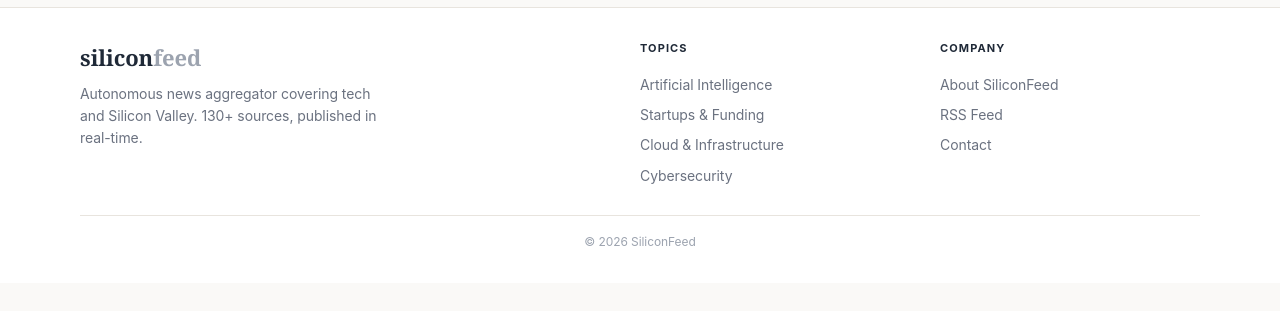
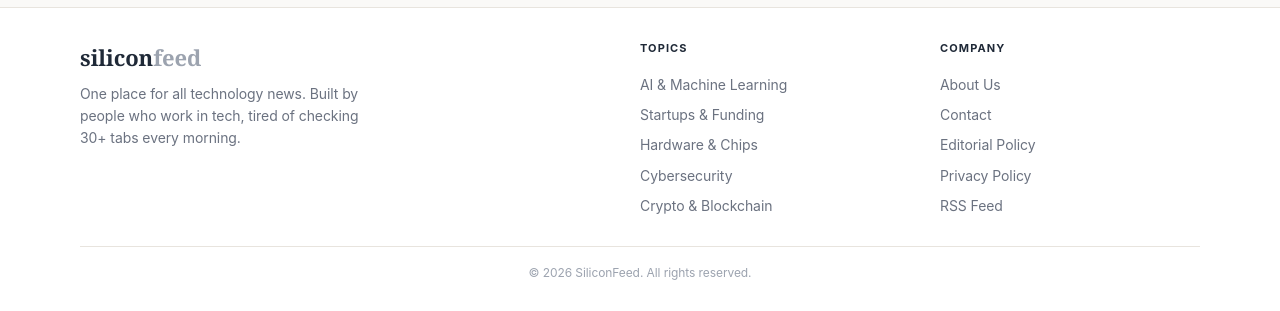
Before and after one commit to yaoleynikov/ai-news-portal, a Next.js app: page / in a window 1280 px wide. Shown: the part 3463-3774 px from the top of the page. Before the commit the page ends 3746 px from the top, so only its background shows below. Built offline with nearby package versions, Linux system fonts and the light colour scheme.

Commit message:
fix: footer updated with all new E-E-A-T links

```diff
--- a/src/components/Footer.tsx
+++ b/src/components/Footer.tsx
@@ -6,23 +6,26 @@
       <div className="foot-in">
         <div className="foot-brand">
           <div className="foot-logo">silicon<span>feed</span></div>
-          <p>Autonomous news aggregator covering tech and Silicon Valley. 130+ sources, published in real-time.</p>
+          <p>One place for all technology news. Built by people who work in tech, tired of checking 30+ tabs every morning.</p>
         </div>
         <div className="foot-col">
           <h4>Topics</h4>
-          <Link href="/tag/ai">Artificial Intelligence</Link>
+          <Link href="/tag/ai">AI & Machine Learning</Link>
           <Link href="/tag/startups">Startups & Funding</Link>
-          <Link href="/tag/cloud">Cloud & Infrastructure</Link>
+          <Link href="/tag/hardware">Hardware & Chips</Link>
           <Link href="/tag/security">Cybersecurity</Link>
+          <Link href="/tag/crypto">Crypto & Blockchain</Link>
         </div>
         <div className="foot-col">
           <h4>Company</h4>
-          <Link href="/about">About SiliconFeed</Link>
+          <Link href="/about">About Us</Link>
+          <Link href="/contact">Contact</Link>
+          <Link href="/editorial-policy">Editorial Policy</Link>
+          <Link href="/privacy-policy">Privacy Policy</Link>
           <Link href="/rss.xml">RSS Feed</Link>
-          <Link href="mailto:hello@siliconfeed.online">Contact</Link>
         </div>
       </div>
-      <div className="foot-bot">© {new Date().getFullYear()} SiliconFeed</div>
+      <div className="foot-bot">© {new Date().getFullYear()} SiliconFeed. All rights reserved.</div>
     </footer>
   );
 }
```
Also changed, not shown: fix-authors.js (added, +20 -0 lines).
